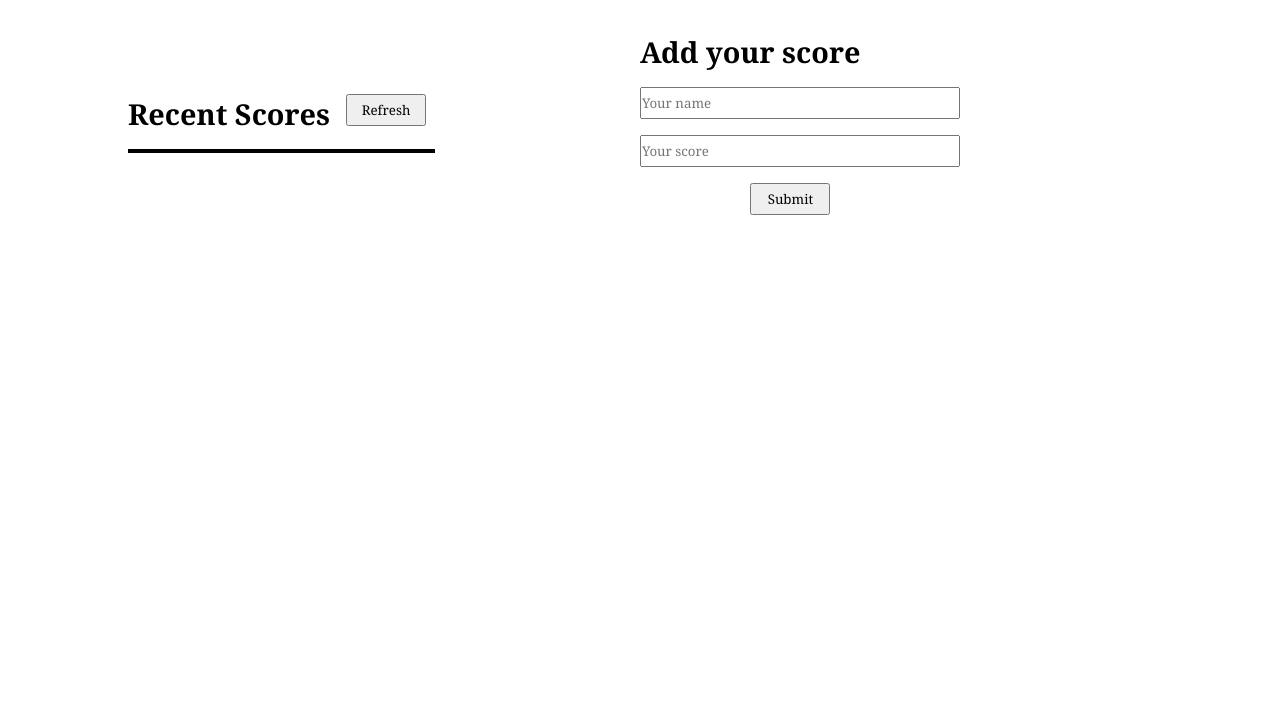
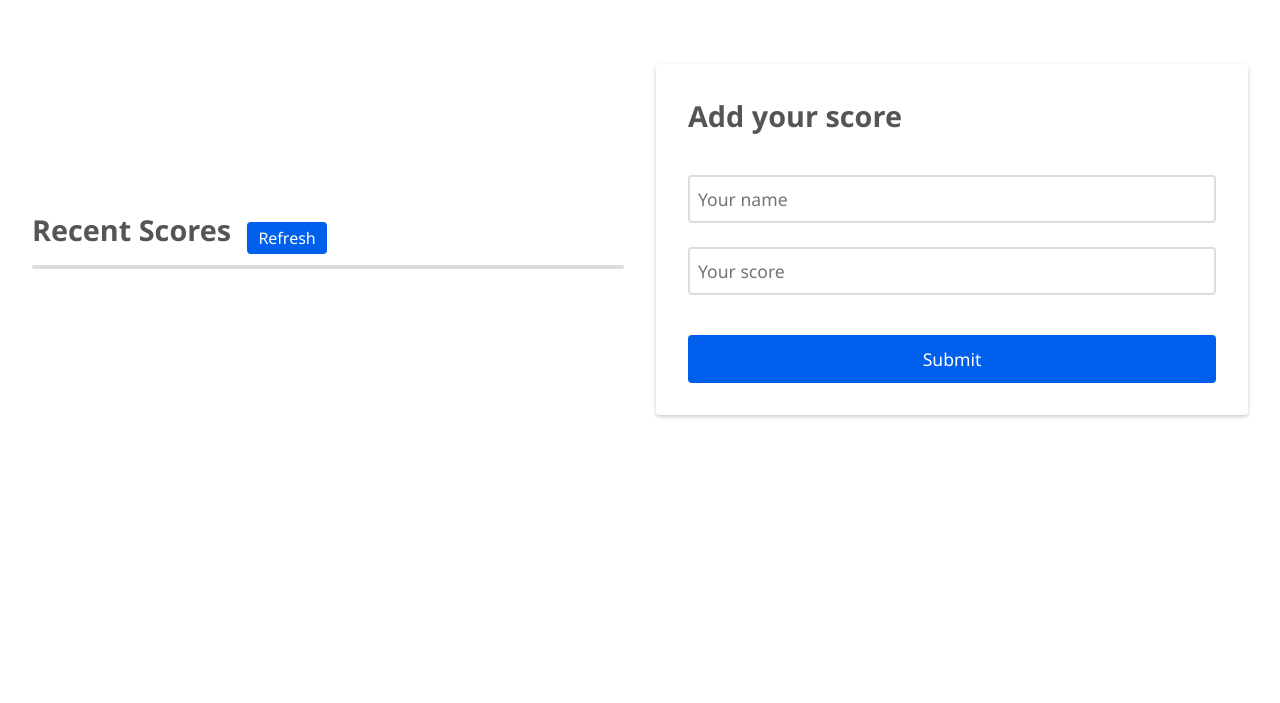
Before and after one commit to Cisco-the-wayword/Leaderboard, a website built with webpack: page src/index.html in a window 1280 px wide. Shown: the part 97-800 px from the top of the page. Built offline with nearby package versions, Linux system fonts and the light colour scheme.

Commit message:
Add more styles

```diff
--- a/src/style.css
+++ b/src/style.css
@@ -2,75 +2,115 @@
   margin: 0;
   padding: 0;
   box-sizing: border-box;
-  font-family: Cambria, Cochin, Georgia, Times, 'Times New Roman', serif;
+  font-family: 'Segoe UI', Tahoma, Geneva, Verdana, sans-serif;
 }
 
 h1 {
   font-size: 3rem;
   margin: 1rem 0 3rem 1rem;
+  text-align: center;
 }
 
 .container {
   display: grid;
-  grid-template-columns: 1fr 1fr;
+  grid-template-columns: repeat(2, 1fr);
+  gap: 2rem;
   justify-content: center;
   align-items: center;
+  padding: 2rem;
 }
 
 .recentScores {
   display: flex;
   justify-content: center;
   flex-direction: column;
-  margin-left: 20%;
 }
 
 .recentScoreTitle {
   display: flex;
+  align-items: center;
 }
 
 #refresh {
   margin-left: 1rem;
   height: 2rem;
   width: 5rem;
+  font-size: 1rem;
+  color: #fff;
+  background-color: #005fec;
+  border: none;
+  border-radius: 0.25rem;
+  cursor: pointer;
+  transition: all 0.3s ease-in-out;
+}
+
+#refresh:hover {
+  transform: translateY(-2px);
+  box-shadow: 0 2px 4px rgba(0, 0, 0, 0.2);
 }
 
 h2 {
   font-size: 1.8rem;
+  margin-bottom: 1rem;
+  color: #555;
 }
 
 .recentScoreList {
-  border: 2px solid black;
-  width: 60%;
-  margin-top: 1rem;
+  border: 2px solid #ddd;
+  border-radius: 0.25rem;
+  width: 100%;
+  overflow: auto;
 }
 
 div ul li {
   list-style: none;
   margin: 0 10px;
+  padding: 0.5rem 1rem;
+  display: flex;
+  justify-content: space-between;
+  align-items: center;
+  font-size: 1.1rem;
+  color: #333;
 }
 
 div ul li:nth-child(even) {
-  background-color: rgb(198, 198, 198);
+  background-color: #f5f5f5;
 }
 
 .add-form {
   display: flex;
   flex-direction: column;
-  gap: 1em;
-  width: 50%;
+  gap: 1.5rem;
+  padding: 2rem;
+  background-color: #fff;
+  box-shadow: 0 2px 4px rgba(0, 0, 0, 0.2);
+  border-radius: 0.25rem;
 }
 
 .input {
-  height: 32px;
+  height: 48px;
+  font-size: 1.1rem;
+  padding: 0.5rem;
+  border: 2px solid #ddd;
+  border-radius: 0.25rem;
+  transition: all 0.3s ease-in-out;
 }
 
-#submitBtn {
-  display: flex;
-  justify-content: flex-end;
+.input:focus {
+  outline: none;
+  border-color: #005fec;
+  box-shadow: 0 0 4px rgba(0, 94, 236, 0.4);
 }
 
 #submit {
-  width: 5rem;
-  margin-left: 6.9rem;
-  height: 2rem;
+  width: 100%;
+  margin-top: 1rem;
+  height: 3rem;
+  font-size: 1.1rem;
+  color: #fff;
+  background-color: #005fec;
+  border: none;
+  border-radius: 0.25rem;
+  cursor: pointer;
+  transition: all 0.3s ease-in-out;
 }
```
